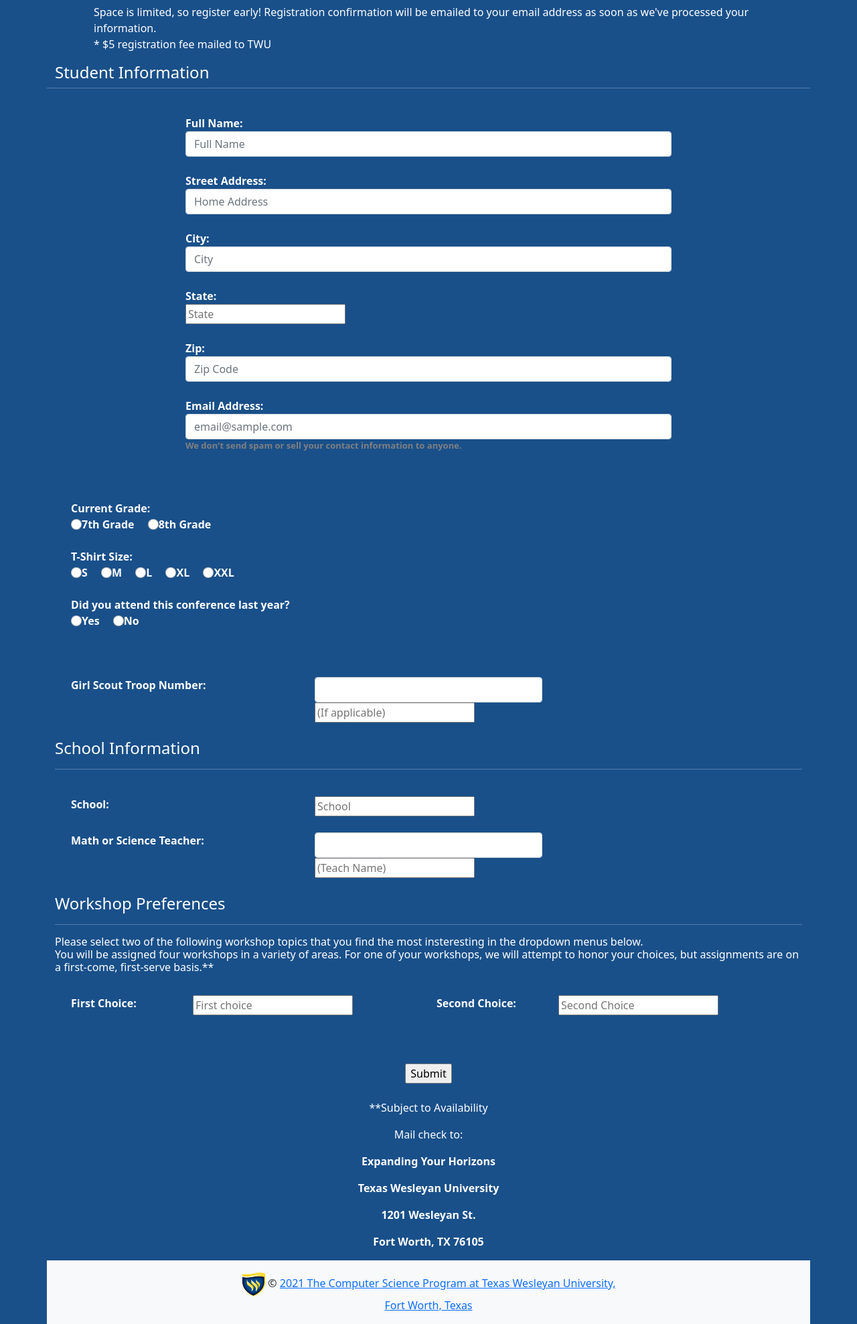
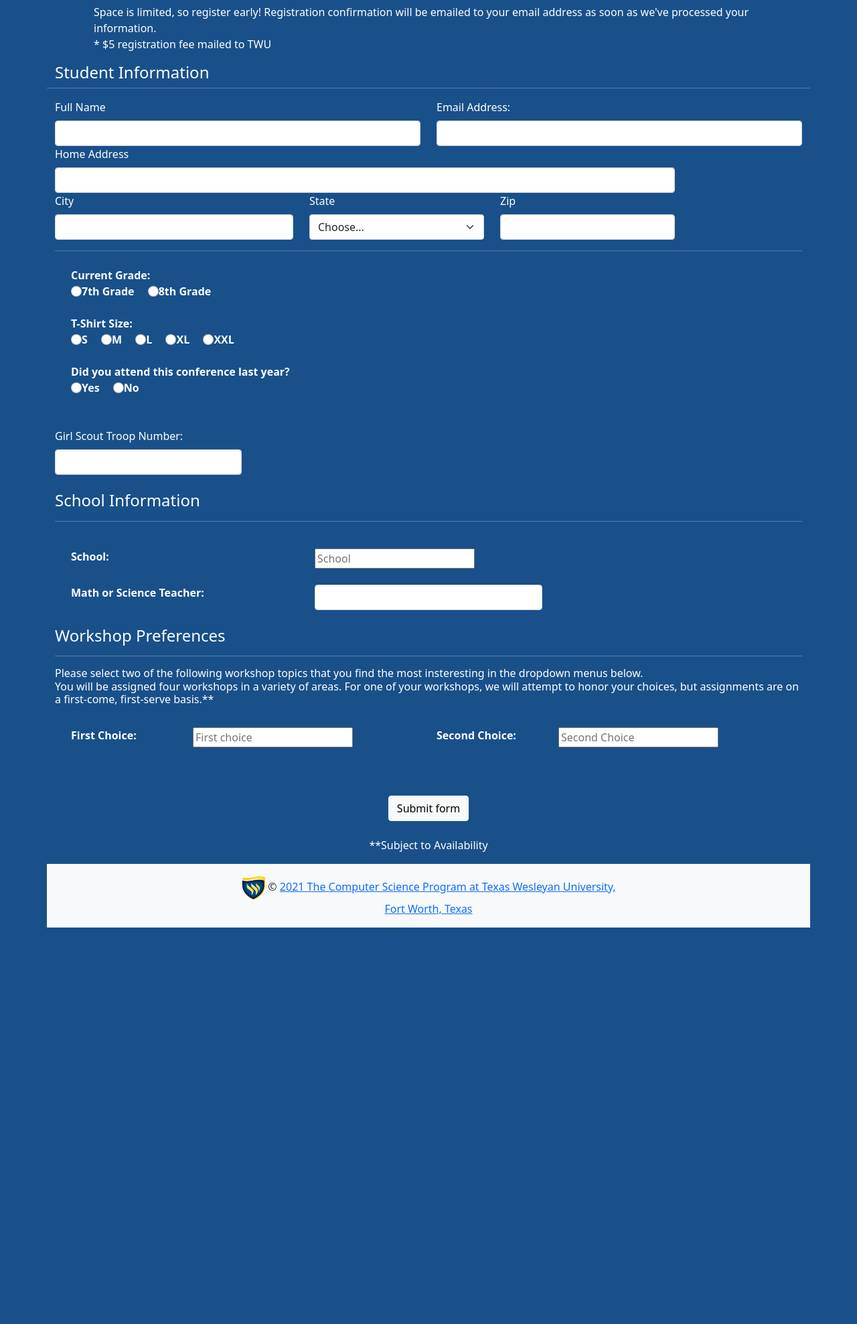
Before and after one commit to wrnash1/EYH, a PHP site: page /signup/student.php in a window 1280 px wide. Shown: the part 170-2147 px from the top of the page at 67% size. After the commit the page ends 1555 px from the top, so only its background shows below. Run offline with PHP 8.4, Linux system fonts and the light colour scheme.

Commit message:
change to html

```diff
--- /dev/null
+++ b/include/contact.html
@@ -0,0 +1,78 @@
+<!-- Contact DIV START -->
+<div class="container text-white">
+  <div class="row">
+    <h4>Student Information</h4>
+    <hr />
+    <form class="row g-3 needs-validation" novalidate>
+      <div class="col-md-6 position-relative">
+        <label for="validationToolname" class="form-label">Full Name</label>
+        <input
+          type="text"
+          class="form-control"
+          id="validationToolname"
+          name="name"
+          required
+        />
+        <div class="valid-tooltip">Looks good!</div>
+      </div>
+      <form class="row g-3 needs-validation" novalidate>
+        <div class="col-md-6 position-relative">
+          <label for="validationToolemail" class="form-label">Email Address:</label>
+          <input
+            type="email"
+            class="form-control"
+            id="validationToolemail"
+            name="email"
+            required
+          />
+          <div class="valid-tooltip">Looks good!</div>
+        </div>
+      <div class="col-md-10 position-relative">
+        <label for="validationTooladdress" class="form-label"
+          >Home Address</label
+        >
+        <input
+          type="text"
+          class="form-control"
+          id="validationTooladdress"
+          name="address"
+          required
+        />
+        <div class="valid-tooltip">Looks good!</div>
+      </div>
+      <div class="col-md-4 position-relative">
+        <label for="validationToolcity" class="form-label">City</label>
+        <input
+          type="text"
+          class="form-control"
+          name="city"
+          id="validationToolcity"
+          required
+        />
+        <div class="invalid-tooltip">Please provide a valid city.</div>
+      </div>
+      <div class="col-md-3 position-relative">
+        <label for="validationToolstate" class="form-label">State</label>
+        <select class="form-select" id="validationToolstate" name="state" required>
+          <option selected disabled value="">Choose...</option>
+          <option value="Texas">Texas</option>
+          <option value="Oklahoma">Oklahoma</option>
+          <option value="Louisiana">Louisiana</option>
+        </select>
+        <div class="invalid-tooltip">Please select a valid state.</div>
+      </div>
+      <div class="col-md-3 position-relative">
+        <label for="validationToolzip" class="form-label">Zip</label>
+        <input
+          type="text"
+          class="form-control"
+          name="zip"
+          id="validationToolzip"
+          required
+        />
+        <div class="invalid-tooltip">Please provide a valid zip.</div>
+      </div>
+  </div>
+  <hr />
+</div>
+<!-- Contact DIV END -->
--- a/include/footer.php
+++ b/include/footer.html
@@ -4,16 +4,7 @@
   <div class="row">
     <p>**Subject to Availability</p>
   </div>
-  <div class="row">
-    <div class="col">
-      <p>Mail check to:</p>
-      <p><strong>Expanding Your Horizons</strong></p>
-      <p><strong>Texas Wesleyan University</strong></p>
-      <p><strong>1201 Wesleyan St.</strong></p>
-      <p><strong>Fort Worth, TX 76105</strong></p>
-    </div>
   </div>
-</div>
 <div class="container">
   <div class="row">
     <footer class="footer mt-auto py-3 bg-light">
--- /dev/null
+++ b/include/girl_scout.html
@@ -0,0 +1,14 @@
+<div class="container text-white">
+  <div class="col-md-3 position-relative">
+    <label for="validationTooltroop" class="form-label"
+      >Girl Scout Troop Number:
+    </label>
+    <input
+      type="text"
+      class="form-control"
+      id="validationTooltroop"
+      name="troop"
+    />
+    <div class="invalid-tooltip">Please provide a valid Troop number.</div>
+  </div>
+</div>
--- a/include/girl_scout.php
+++ /dev/null
@@ -1,15 +0,0 @@
-<!-- Girl Scout Troop -->
-<div class="container text-white">
-  <div class="form-row">
-    <div class="row">
-      <div class="col-4">
-        <label for="troop">Girl Scout Troop Number:</label>
-      </div>
-      <div class="col-4">
-        <input class="form-control" type="text" name="troop" />
-        <input placeholder="(If applicable)">
-      </div>
-    </div>
-  </div>
-</div>
-<!-- Girl Scout Troop End -->
--- a/include/submit.php
+++ b/include/submit.php
@@ -1,11 +1,9 @@
 <!-- submit Div Start -->
 <br>
 <br>
-<div class="container text-white">
-  <div class="row">
-    <div class="text-center">
-      <input type="submit" value="Submit">
-    </div>
+<div class="col-12">
+<div class="container text-white text-center">
+    <button class="btn btn-light" type="submit">Submit form</button>
   </div>
 </div>
 <!-- submit Div end -->
--- /dev/null
+++ b/include/teacher.html
@@ -0,0 +1,21 @@
+<!-- Teacher Div Start -->
+<div class="container text-white">
+  <div class="form-row">
+    <div class="row">
+      <div class="col-4">
+        <label for="validationToolteacher">Math or Science Teacher:</label>
+      </div>
+      <div class="col-4">
+        <input
+          type="text"
+          class="form-control"
+          id="validationToolteacher"
+          name="name"
+          required
+        />
+        <div class="valid-tooltip">Looks good!</div>
+      </div>
+    </div>
+  </div>
+</div>
+<!-- Teacher Div End -->
--- a/include/teacher.php
+++ /dev/null
@@ -1,15 +0,0 @@
-<!-- Teacher Div Start -->
-<div class="container text-white">
-  <div class="form-row">
-    <div class="row">
-      <div class="col-4">
-        <label for="teacher">Math or Science Teacher:</label>
-      </div>
-      <div class="col-4">
-        <input class="form-control" type="text" name="teacher" required />
-        <input placeholder="(Teach Name)">
-      </div>
-    </div>
-  </div>
-</div>
-<!-- Teacher Div End -->
--- a/signup/adult.php
+++ b/signup/adult.php
@@ -18,9 +18,9 @@
 
 <body>
   <form action="../include/action_page.php" method="POST">
-    <?php include "../include/header.php"; ?>
+    <?php include "../include/header.html"; ?>
     <?php include "../include/submit.php"; ?>
-    <?php include "../include/footer.php"; ?>
+    <?php include "../include/footer.html"; ?>
     <!-- Bootstrap Bundle with Popper -->
     <script src="https://cdn.jsdelivr.net/npm/bootstrap@5.0.0-beta1/dist/js/bootstrap.bundle.min.js" integrity="sha384-ygbV9kiqUc6oa4msXn9868pTtWMgiQaeYH7/t7LECLbyPA2x65Kgf80OJFdroafW" crossorigin="anonymous"></script>
   </form>
--- a/signup/groupleader.php
+++ b/signup/groupleader.php
@@ -18,9 +18,9 @@
 
 <body>
   <form action="../include/action_page.php" method="POST">
-    <?php include "../include/header.php"; ?>
+    <?php include "../include/header.html"; ?>
     <?php include "../include/submit.php"; ?>
-    <?php include "../include/footer.php"; ?>
+    <?php include "../include/footer.html"; ?>
     <!-- Bootstrap Bundle with Popper -->
     <script src="https://cdn.jsdelivr.net/npm/bootstrap@5.0.0-beta1/dist/js/bootstrap.bundle.min.js" integrity="sha384-ygbV9kiqUc6oa4msXn9868pTtWMgiQaeYH7/t7LECLbyPA2x65Kgf80OJFdroafW" crossorigin="anonymous"></script>
   </form>
--- a/signup/presenter.php
+++ b/signup/presenter.php
@@ -18,9 +18,9 @@
 
 <body>
   <form action="../include/action_page.php" method="POST">
-    <?php include "../include/header.php"; ?>
+    <?php include "../include/header.html"; ?>
     <?php include "../include/submit.php"; ?>
-    <?php include "../include/footer.php"; ?>
+    <?php include "../include/footer.html"; ?>
     <!-- Bootstrap Bundle with Popper -->
     <script src="https://cdn.jsdelivr.net/npm/bootstrap@5.0.0-beta1/dist/js/bootstrap.bundle.min.js" integrity="sha384-ygbV9kiqUc6oa4msXn9868pTtWMgiQaeYH7/t7LECLbyPA2x65Kgf80OJFdroafW" crossorigin="anonymous"></script>
   </form>
--- a/signup/school.php
+++ b/signup/school.php
@@ -18,9 +18,9 @@
 
 <body>
   <form action="../include/action_page.php" method="POST">
-    <?php include "../include/header.php"; ?>
+    <?php include "../include/header.html"; ?>
     <?php include "../include/submit.php"; ?>
-    <?php include "../include/footer.php"; ?>
+    <?php include "../include/footer.html"; ?>
     <!-- Bootstrap Bundle with Popper -->
     <script src="https://cdn.jsdelivr.net/npm/bootstrap@5.0.0-beta1/dist/js/bootstrap.bundle.min.js" integrity="sha384-ygbV9kiqUc6oa4msXn9868pTtWMgiQaeYH7/t7LECLbyPA2x65Kgf80OJFdroafW" crossorigin="anonymous"></script>
   </form>
--- a/signup/student.php
+++ b/signup/student.php
@@ -18,20 +18,20 @@
 
 <body>
   <form action="../include/action_page.php" method="POST">
-    <?php include "../include/header.php"; ?>
-    <?php include "../include/limit.php"; ?>
-    <?php include "../include/contact.php"; ?>
+    <?php include "../include/header.html"; ?>
+    <?php include "../include/limit.html"; ?>
+    <?php include "../include/contact.html"; ?>
+    <?php include "../include/grade.html"; ?>
+    <?php include "../include/shirt.html"; ?>
+    <?php include "../include/attend.html"; ?>
     <br>
-    <?php include "../include/grade.php"; ?>
-    <?php include "../include/shirt.php"; ?>
-    <?php include "../include/attend.php"; ?>
+    <?php include "../include/girl_scout.html"; ?>
     <br>
-    <?php include "../include/girl_scout.php"; ?>
-    <?php include "../include/school.php"; ?>
-    <?php include "../include/teacher.php"; ?>
-    <?php include "../include/workshop.php"; ?>
+    <?php include "../include/school.html"; ?>
+    <?php include "../include/teacher.html"; ?>
+    <?php include "../include/workshop.html"; ?>
     <?php include "../include/submit.php"; ?>
-    <?php include "../include/footer.php"; ?>
+    <?php include "../include/footer.html"; ?>
     <!-- Bootstrap Bundle with Popper -->
     <script src="https://cdn.jsdelivr.net/npm/bootstrap@5.0.0-beta1/dist/js/bootstrap.bundle.min.js" integrity="sha384-ygbV9kiqUc6oa4msXn9868pTtWMgiQaeYH7/t7LECLbyPA2x65Kgf80OJFdroafW" crossorigin="anonymous"></script>
   </form>
```
Also changed, not shown: include/action_page.php (+10 -0 lines), include/attend.html (renamed from include/attend.php), include/grade.html (renamed from include/grade.php), include/header.html (renamed from include/header.php), include/limit.html (renamed from include/limit.php), include/school.html (renamed from include/school.php), include/shirt.html (renamed from include/shirt.php), include/workshop.html (renamed from include/workshop.php).
